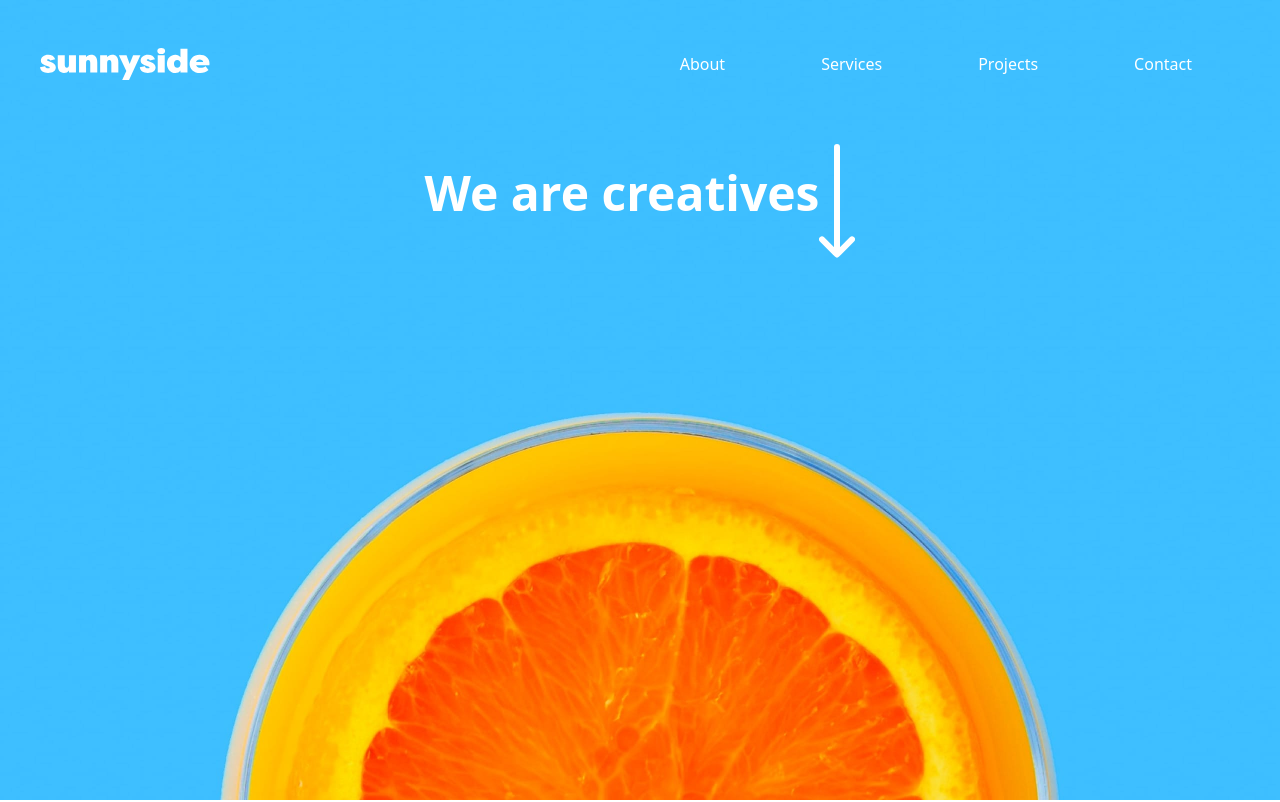
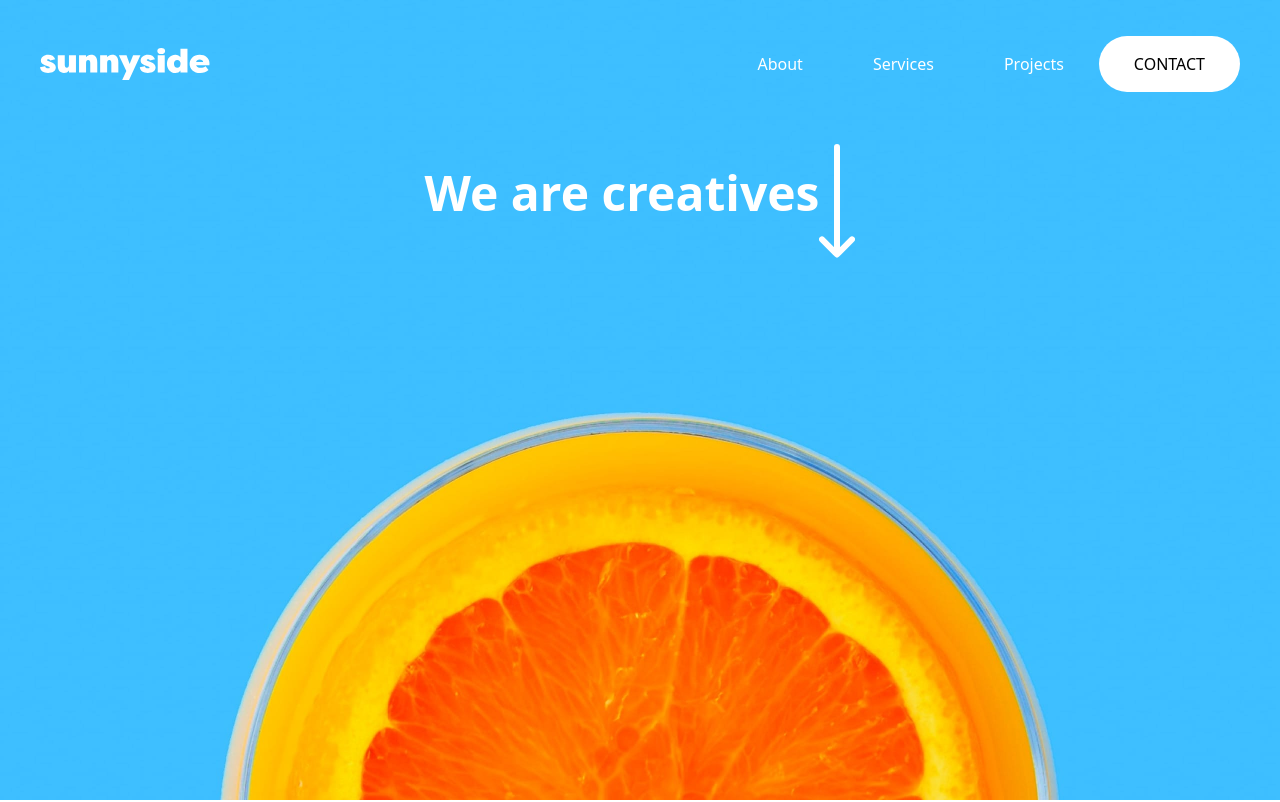
Before and after one commit to jessicaArvizu/FEpractice_Sunnyside-agency-landing-page, a React (Vite) app: page / in a window 1280 px wide. Shown: the top 802 px of the page. Built offline with nearby package versions, Linux system fonts and the light colour scheme.

Commit message:
Mobile nav first draft

```diff
--- a/package.json
+++ b/package.json
@@ -10,6 +10,10 @@
     "preview": "vite preview"
   },
   "dependencies": {
+    "@emotion/react": "^11.11.4",
+    "@emotion/styled": "^11.11.5",
+    "@mui/icons-material": "^5.15.15",
+    "@mui/material": "^5.15.15",
     "react": "^18.2.0",
     "react-dom": "^18.2.0"
   },
--- a/src/App.jsx
+++ b/src/App.jsx
@@ -1,6 +1,5 @@
 import './App.css'
 import Hero from './components/Hero/Hero'
-import Navigation from './components/Navigation/Navigation'
 
 function App() {
 
--- a/src/components/Navigation/Navigation.jsx
+++ b/src/components/Navigation/Navigation.jsx
@@ -1,4 +1,5 @@
 import { useState } from "react";
+import MenuIcon from '@mui/icons-material/Menu';
 
 function Navigation() {
     const [nav, setNav] = useState(false);
@@ -15,53 +16,64 @@ function Navigation() {
     ];
 
     return (
+        <div className='relative'>
             <div className='flex justify-between items-center h-32 max-w-full px-10 text-white'>
                 {/* Logo */}
-            <img src="../images/logo.svg" style={{width:'170px'}}/>
+                <img src="../images/logo.svg" style={{ width: '170px' }} />
 
                 {/* Desktop Navigation */}
                 <ul className='hidden md:flex'>
                     {navItems.map(item => (
                         <li
                             key={item.id}
-                        className='
-                        p-4
-                        px-10
-                        m-2
-                        my-4
+                            className={`
+                                py-4
+                                px-[35px]
                                 active:bg-ss_white
                                 active:text-ss_v-dark-des-blue
-                        hover:bg-ss_white/20
-                        hover:text-ss_white
+                                ${item.text === 'Contact' ? 'bg-ss_white text-black' : 'hover:bg-ss_white/20 hover:text-ss_white'}
+                                ${item.text === 'Contact' ? 'uppercase' : 'normal-case'}
                                 rounded-full
                                 cursor-pointer
-                        duration-300'>
+                                duration-300`
+                            }
+                        >
                             {item.text}
                         </li>
                     ))}
                 </ul>
 
-            {/* Mobile Navigation Icon
+
+                {/* Mobile Navigation Icon */}
                 <div onClick={handleNav} className='block md:hidden'>
-                {nav ? <AiOutlineClose size={20} /> : <AiOutlineMenu size={20} />}
-            </div> */}
+                    {nav ? <MenuIcon size={20} /> : <MenuIcon size={20} />}
+                </div>
+            </div>
 
             {/* Mobile Navigation Menu */}
             <ul
                 className={
                     nav
-                        ? 'fixed md:hidden left-0 top-0 w-[60%] h-full border-r border-r-gray-900 bg-[#000300] ease-in-out duration-500'
-                        : 'ease-in-out w-[60%] duration-500 fixed top-0 bottom-0 left-[-100%]'
+                        ? 'absolute m-4 items-center w-full bg-ss_white ease-in-out duration-500'
+                        : 'hidden'
                 }
+                style={{ top: 'calc(100% - 32px)' }}
             >
                 {/* Mobile Logo */}
-                <h1 className='w-full text-3xl font-bold text-[#00df9a] m-4'>REACT.</h1>
+                <img src="../images/logo.svg" style={{ width: '170px' }} />
 
                 {/* Mobile Navigation Items */}
                 {navItems.map(item => (
                     <li
                         key={item.id}
-                        className='p-4 border-b rounded-xl hover:bg-[#00df9a] duration-300 hover:text-black cursor-pointer border-gray-600'
+                        className={`
+                            p-4
+                            ${item.text === 'Contact' ? 'bg-ss_yellow text-ss_v-dark-grayish-blue' : 'hover:bg-ss_white/20 hover:text-ss_white'}
+                            ${item.text === 'Contact' ? 'uppercase' : 'normal-case'}
+                            duration-300
+                            border-gray-600
+                            cursor-pointer
+                        `}
                     >
                         {item.text}
                     </li>
```
Also changed, not shown: 1 other file (tests, documents, lock files or other folders). Lines whose indentation alone changed are shown as unchanged.
